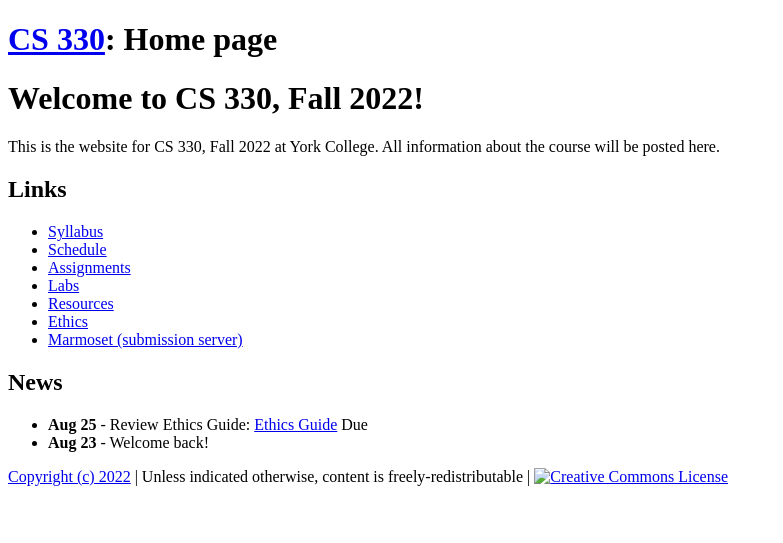
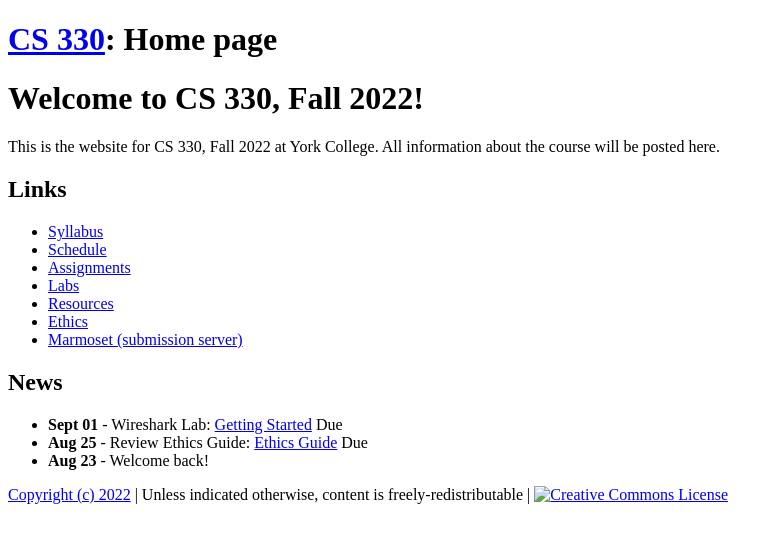
Before and after one commit to ycpcs/cs330-fall2023, a Jekyll site: the page built from index.md, in a window 1280 px wide. Shown: the top 543 px of the page, without its empty margins (0-783 px from the left). Built offline with Jekyll 4.4.1, drawn with Linux system fonts in a browser that asks for light colours.

Commit message:
update home page

```diff
--- a/index.md
+++ b/index.md
@@ -67,7 +67,7 @@ All information about the course will be posted here.
 * **Sept 23** - Wireshark Lab: [DNS](labs/files/Wireshark_DNS_v8.1.pdf) Due
 * **Sept 19** - Wireshark Lab: [HTTP](labs/files/Wireshark_HTTP_v8.1.pdf) Due
 * **Sept 16** - Chapter 1 [Homework](assign/homework1.html) Due
-* **Sept 02** - Wireshark Lab: [Getting Started](labs/files/Wireshark_Intro_v8.1.pdf) Due
 -->
+* **Sept 01** - Wireshark Lab: [Getting Started](labs/files/Wireshark_Intro_v8.1.pdf) Due
 * **Aug 25** - Review Ethics Guide: [Ethics Guide](assign/assignment1.html) Due
 * **Aug 23** - Welcome back!
```
